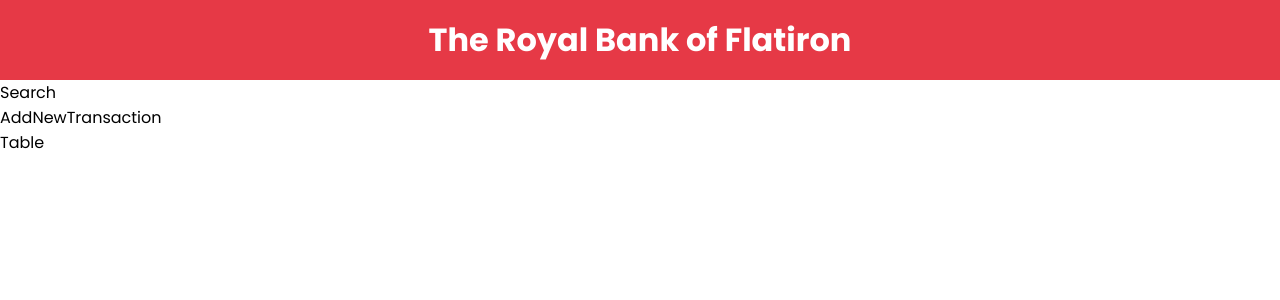
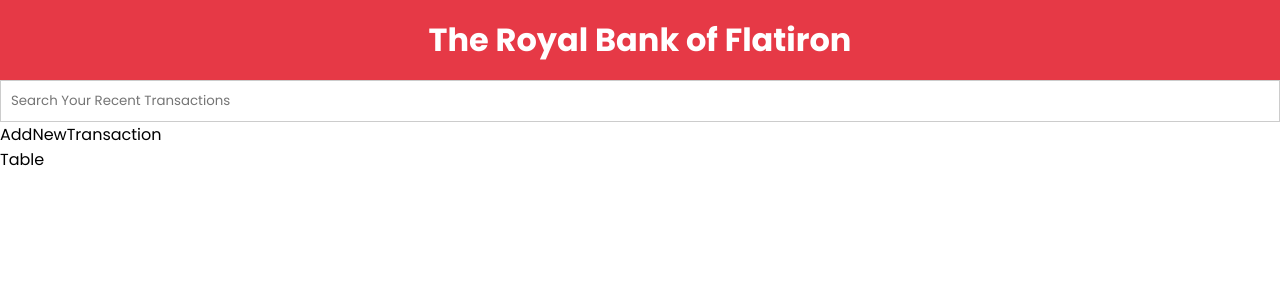
Before and after one commit to githinjisamson1/phase-2-week-1-bank-of-flatiron, a React (Create React App) app: page / in a window 1280 px wide. Shown: the top 300 px of the page. Built offline with nearby package versions, Linux system fonts and the light colour scheme.

Commit message:
Finish Search

```diff
--- a/src/components/search/Search.jsx
+++ b/src/components/search/Search.jsx
@@ -1,10 +1,16 @@
-import React from 'react'
-import styles from "./search.module.css"
+import React from "react";
+import styles from "./search.module.css";
 
 const Search = () => {
   return (
-    <div>Search</div>
-  )
-}
+    <>
+      <input
+        className={styles.search}
+        type="text"
+        placeholder="Search Your Recent Transactions"
+      />
+    </>
+  );
+};
 
-export default Search
+export default Search;
--- a/src/components/search/search.module.css
+++ b/src/components/search/search.module.css
@@ -0,0 +1,12 @@
+.search {
+  width: 100%;
+  padding: 10px;
+  border: 1px solid #ccc;
+  outline: none;
+}
+.search:focus {
+  margin: 1rem 0 1rem 0;
+  border: 1px solid #e63946;
+  caret-color: #e63946;
+  border-radius: 5px;
+}
```
